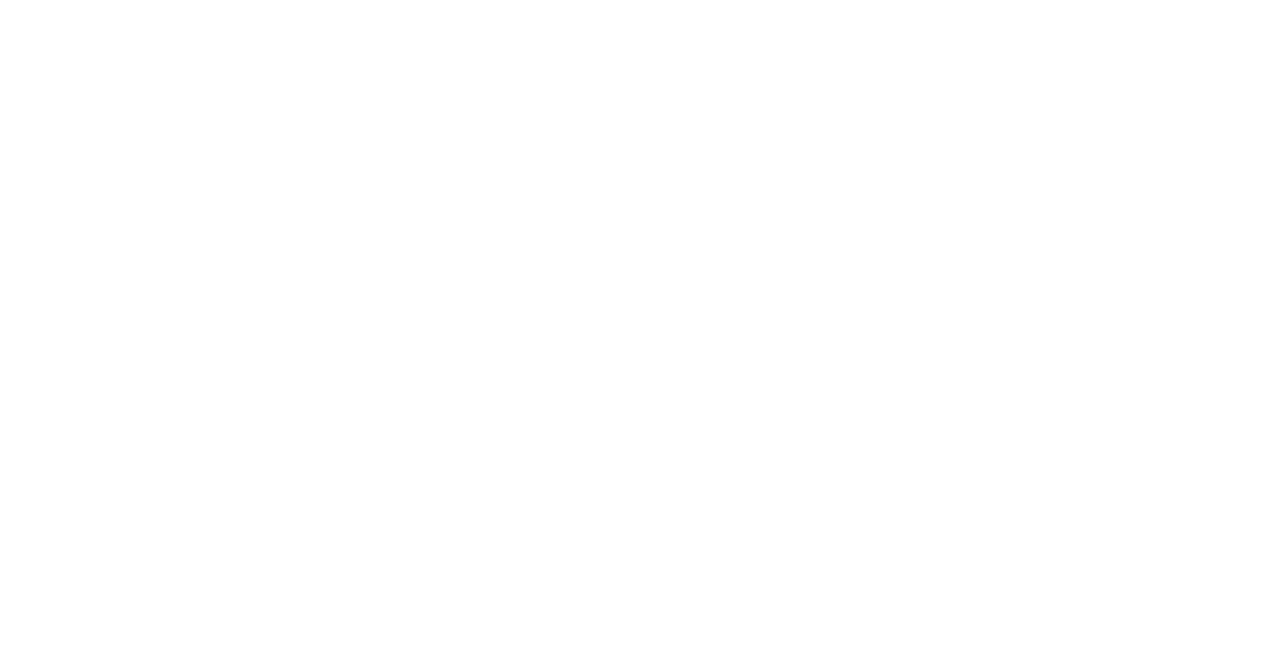
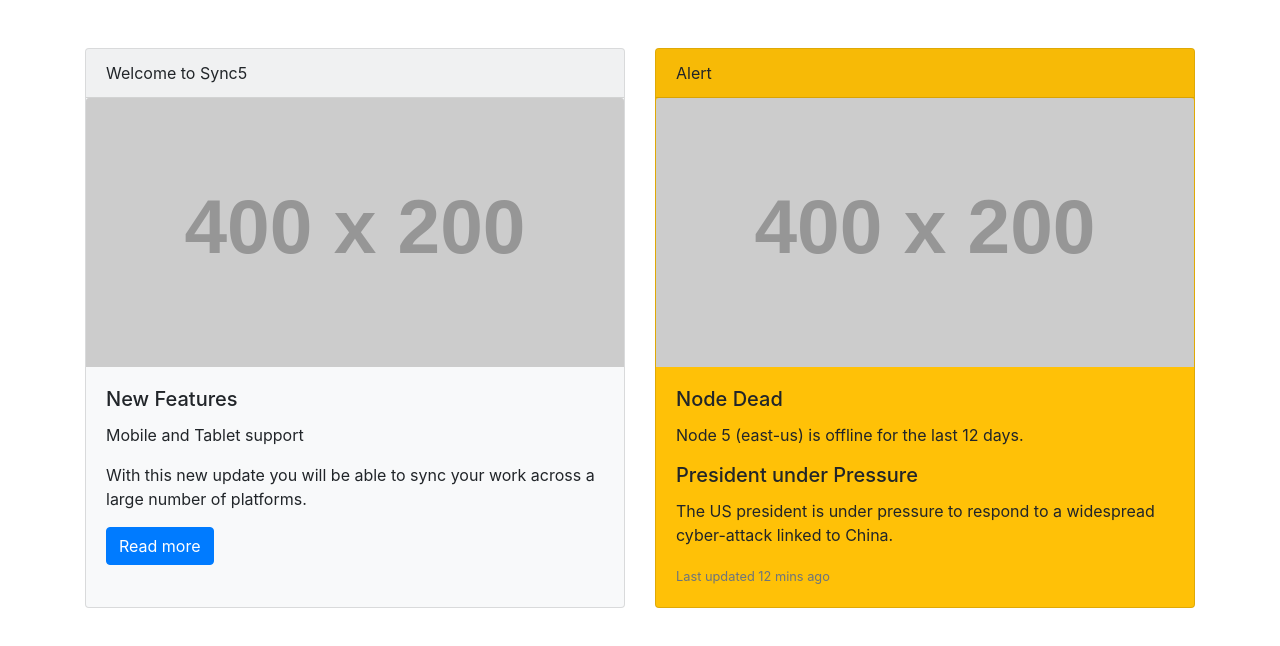
Before and after one commit to acciojob/bootstrap-card-satyamjha09, a website: page main.html in a window 1280 px wide. Drawn offline with nearby package versions, Linux system fonts and the light colour scheme; placeholder pictures from the web are drawn by us.

Commit message:
created a submission

```diff
--- a/main.html
+++ b/main.html
@@ -1,16 +1,44 @@
 <!DOCTYPE html>
-
 <html>
 
 <head>
-	<link rel="stylesheet" href="styles.css">
+    <meta charset="UTF-8">
+    <meta name="viewport" content="width=device-width, initial-scale=1.0">
+    <title>Bootstrap Card Deck</title>
+    <link rel="stylesheet" href="https://maxcdn.bootstrapcdn.com/bootstrap/4.5.2/css/bootstrap.min.css">
+    <script src="https://code.jquery.com/jquery-3.6.0.min.js"></script>
+    <script src="https://maxcdn.bootstrapcdn.com/bootstrap/4.5.2/js/bootstrap.min.js"></script>
 </head>
 
 <body>
-	<!-- the entire body must be written by student -->
-    <script type="text/javascript" src="./script.js">
-</script>
+    <div class="container mt-5">
+        <div class="card-deck">
+            <!-- First Card -->
+            <div class="card bg-light">
+                <div class="card-header">Welcome to Sync5</div>
+                <img src="https://via.placeholder.com/400x200" class="card-img-top" alt="Sync5">
+                <div class="card-body">
+                    <h5 class="card-title">New Features</h5>
+                    <p class="card-text">Mobile and Tablet support</p>
+                    <p class="card-text">With this new update you will be able to sync your work across a large number of platforms.</p>
+                    <a href="#" class="btn btn-primary">Read more</a>
+                </div>
+            </div>
 
+            <!-- Second Card -->
+            <div class="card bg-warning">
+                <div class="card-header">Alert</div>
+                <img src="https://via.placeholder.com/400x200" class="card-img-top" alt="Alert">
+                <div class="card-body">
+                    <h5 class="card-title">Node Dead</h5>
+                    <p class="card-text">Node 5 (east-us) is offline for the last 12 days.</p>
+                    <h5 class="card-title">President under Pressure</h5>
+                    <p class="card-text">The US president is under pressure to respond to a widespread cyber-attack linked to China.</p>
+                    <p class="card-text"><small class="text-muted">Last updated 12 mins ago</small></p>
+                </div>
+            </div>
+        </div>
+    </div>
 </body>
 
 </html>
```
